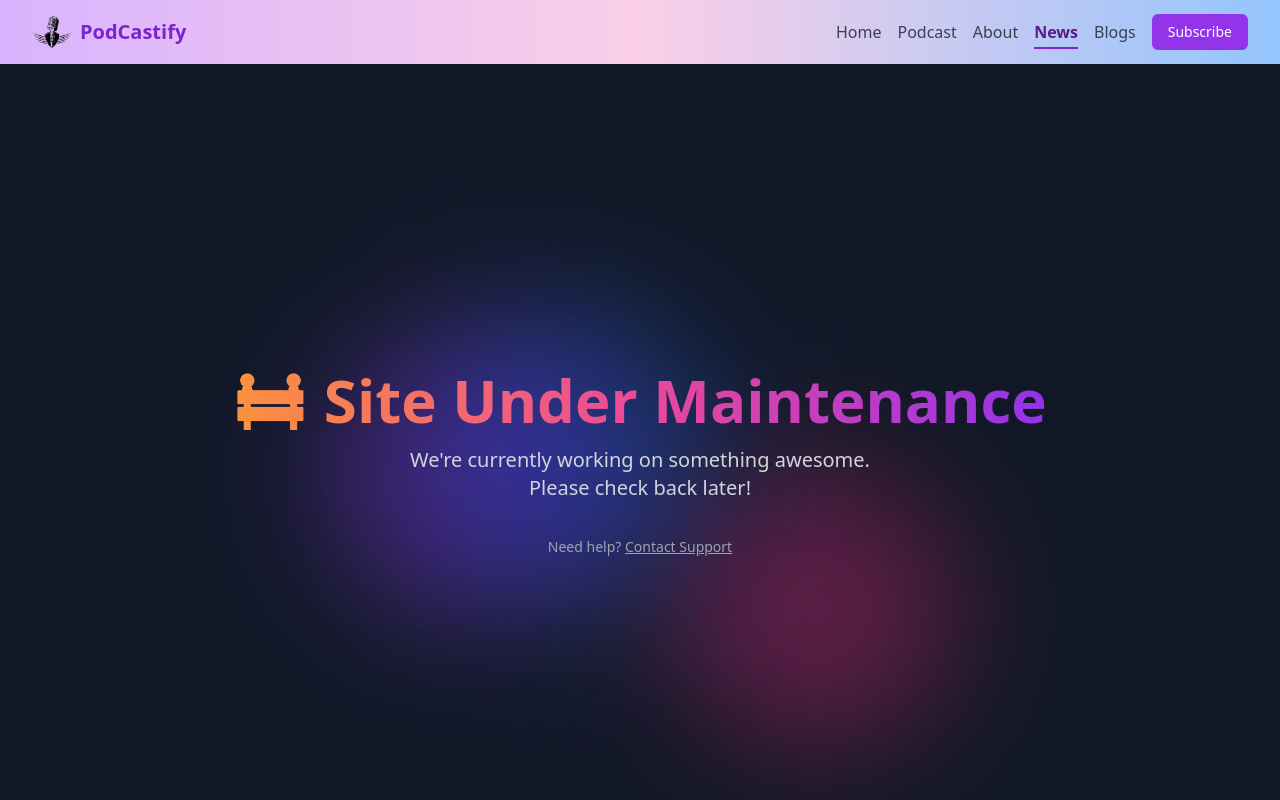
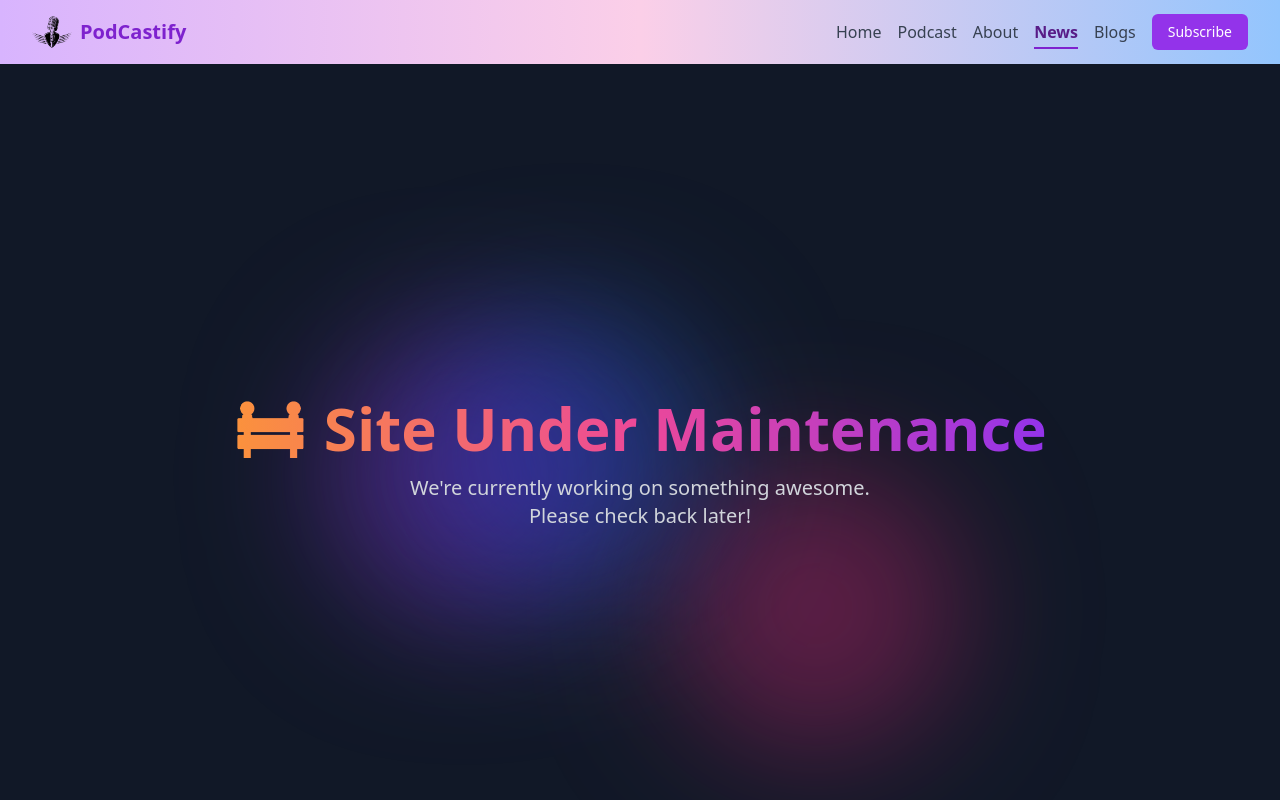
Before and after one commit to Satyam8589/PodCastify, a Next.js app: page /news in a window 1280 px wide. Shown: the top 800 px of the page. Built offline with nearby package versions, Linux system fonts and the light colour scheme.

Commit message:
lalest blog is now working

```diff
--- a/components/Maintanance.jsx
+++ b/components/Maintanance.jsx
@@ -19,14 +19,6 @@ const Maintanance = () => {
           We're currently working on something awesome. <br /> Please check back
           later!
         </p>
-        <div className="mt-8">
-          <span className="text-sm text-gray-400">
-            Need help?{" "}
-            <a href="mailto:support@example.com" className="underline">
-              Contact Support
-            </a>
-          </span>
-        </div>
       </div>
     </div>
   );
```
